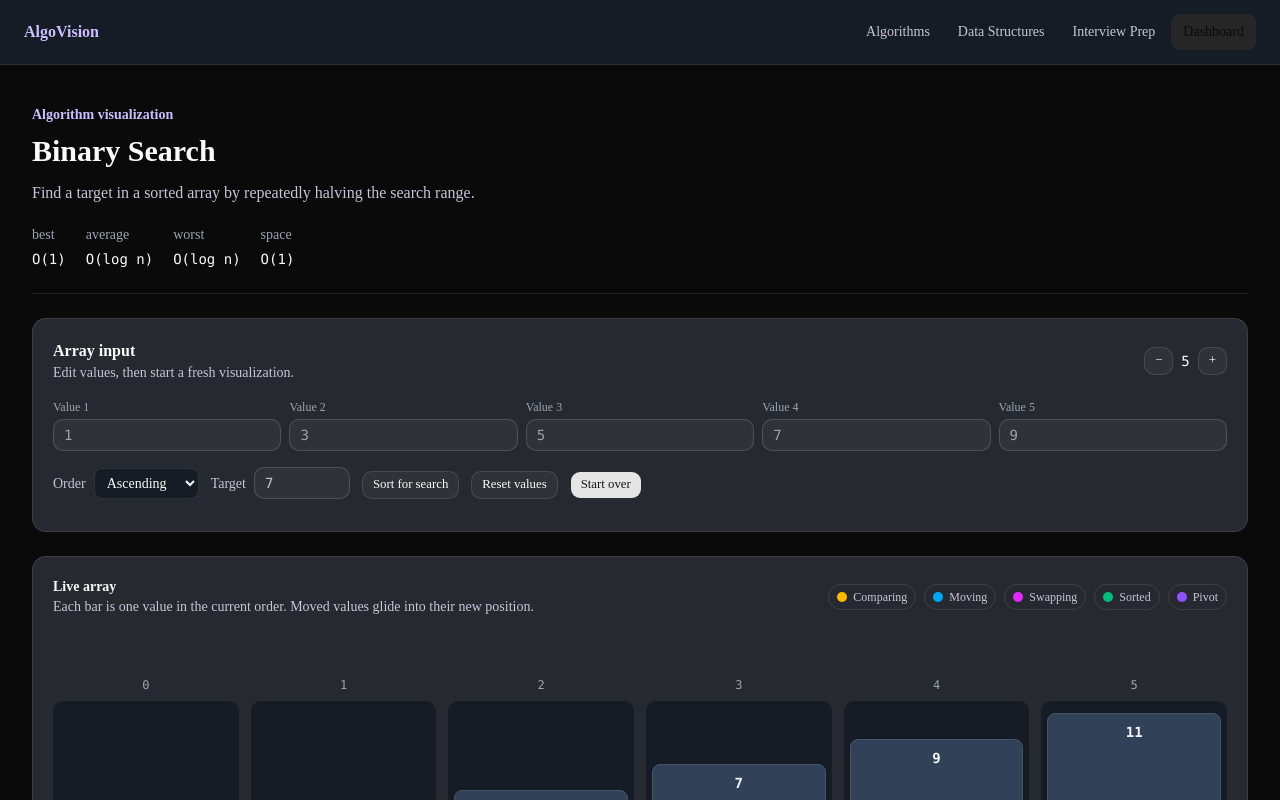
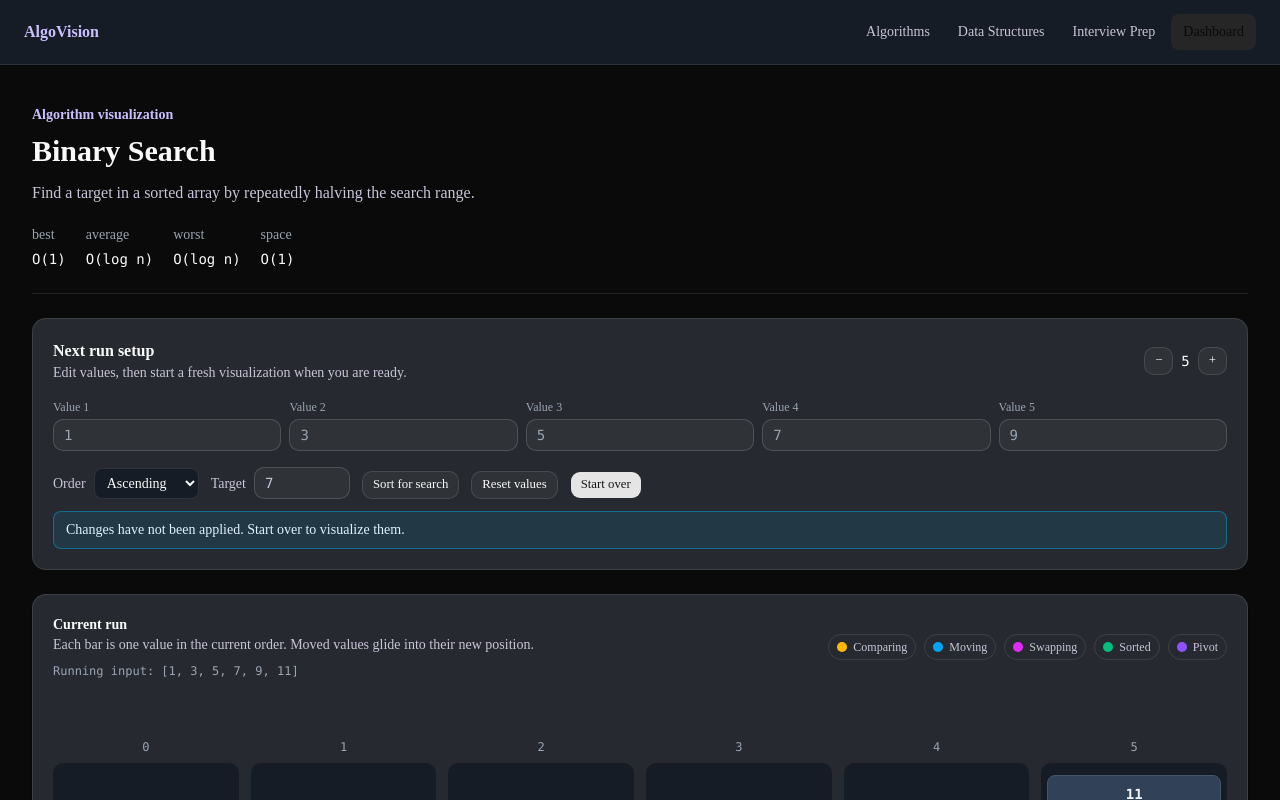
Before and after one commit to Shourov98/algo-vision, a Next.js app in the folder frontend/: page /algorithms/binary-search in a window 1280 px wide. Both pictures are taken after a click on the button "Remove array value". Shown: the top 800 px of the page. Built offline with nearby package versions, Linux system fonts and the light colour scheme; no server answers.

Commit message:
feat(visualization): clarify pending array runs

```diff
--- a/frontend/src/components/visualization/algorithm-visualizer.tsx
+++ b/frontend/src/components/visualization/algorithm-visualizer.tsx
@@ -9,7 +9,10 @@ import { ComplexityPanel } from "@/components/visualization/complexity-panel";
 import { CurrentStepPanel } from "@/components/visualization/current-step-panel";
 import { VisualizationControls } from "@/components/visualization/visualization-controls";
 import { ArrayAdapter } from "@/features/visualization/adapters/array-adapter";
-import type { ArrayRunConfiguration } from "@/features/visualization/array-run-configuration";
+import {
+  hasSameArrayRunConfiguration,
+  type ArrayRunConfiguration,
+} from "@/features/visualization/array-run-configuration";
 import type { AlgorithmEvent } from "@/features/visualization/events";
 import { reportAlgorithmCompletionBySlug } from "@/lib/api/progress";
 import { StepScheduler } from "@/features/visualization/player/step-scheduler";
@@ -41,6 +44,7 @@ export function AlgorithmVisualizer({ module, sources }: AlgorithmVisualizerProp
 function AlgorithmVisualizerInstance({ module, sources }: AlgorithmVisualizerProps) {
   const [language, setLanguage] = useState<SourceLanguage>("typescript");
   const [configuration, setConfiguration] = useState(() => createConfiguration(module));
+  const [activeConfiguration, setActiveConfiguration] = useState(() => createConfiguration(module));
   const store = useEngineStore();
   const load = useEngineStore((state) => state.load);
   const scheduler = useRef<StepScheduler | null>(null);
@@ -51,9 +55,8 @@ function AlgorithmVisualizerInstance({ module, sources }: AlgorithmVisualizerPro
   const status = isCurrentModule ? store.status : "idle";
 
   useEffect(() => {
-    const nextConfiguration = createConfiguration(module);
-    load(module, nextConfiguration.values, nextConfiguration);
-  }, [load, module]);
+    load(module, activeConfiguration.values, activeConfiguration);
+  }, [activeConfiguration, load, module]);
 
   useEffect(() => {
     scheduler.current = new StepScheduler({
@@ -82,6 +85,12 @@ function AlgorithmVisualizerInstance({ module, sources }: AlgorithmVisualizerPro
   }, [isCurrentModule, module.slug, status, store.sessionId]);
 
   const currentEvent = status === "idle" ? undefined : events[currentStep];
+  const hasPendingChanges = !hasSameArrayRunConfiguration(configuration, activeConfiguration);
+  const startConfiguration = (nextConfiguration: ArrayRunConfiguration) => {
+    const nextRun = { ...nextConfiguration, values: [...nextConfiguration.values] };
+    setConfiguration(nextRun);
+    setActiveConfiguration(nextRun);
+  };
   const input =
     isCurrentModule && Array.isArray(store.visualizationState)
       ? store.visualizationState
@@ -97,10 +106,13 @@ function AlgorithmVisualizerInstance({ module, sources }: AlgorithmVisualizerPro
       <ArrayInputPanel
         capabilities={module.capabilities}
         configuration={configuration}
+        hasPendingChanges={hasPendingChanges}
         onChange={setConfiguration}
-        onStart={() => load(module, configuration.values, configuration)}
+        onSortAndStart={startConfiguration}
+        onStart={() => startConfiguration(configuration)}
       />
       <ArrayVisualization
+        runValues={activeConfiguration.values}
         state={state}
         stepDuration={store.speed}
         {...(currentEvent ? { currentEvent } : {})}
--- a/frontend/src/components/visualization/array-input-panel.tsx
+++ b/frontend/src/components/visualization/array-input-panel.tsx
@@ -22,17 +22,25 @@ const ISSUE_MESSAGES = {
 export interface ArrayInputPanelProps {
   capabilities: ArrayModuleCapabilities;
   configuration: ArrayRunConfiguration;
+  hasPendingChanges: boolean;
   onChange(configuration: ArrayRunConfiguration): void;
   onStart(): void;
+  onSortAndStart(configuration: ArrayRunConfiguration): void;
 }
 
 export function ArrayInputPanel({
   capabilities,
   configuration,
+  hasPendingChanges,
   onChange,
   onStart,
+  onSortAndStart,
 }: ArrayInputPanelProps) {
   const validation = validateArrayRunConfiguration(configuration, capabilities);
+  const canSortAndStart =
+    capabilities.requiresSortedInput &&
+    validation.issues.length > 0 &&
+    validation.issues.every((issue) => issue === "unsorted_input");
   const updateValues = (values: number[]) => onChange({ ...configuration, values });
   const updateValue = (index: number, rawValue: string) => {
     const values = [...configuration.values];
@@ -48,9 +56,11 @@ export function ArrayInputPanel({
       <div className="flex flex-wrap items-center justify-between gap-3">
         <div>
           <h2 id="array-input-title" className="font-semibold text-foreground">
-            Array input
+            Next run setup
           </h2>
-          <p className="text-sm text-text-muted">Edit values, then start a fresh visualization.</p>
+          <p className="text-sm text-text-muted">
+            Edit values, then start a fresh visualization when you are ready.
+          </p>
         </div>
         <div className="flex items-center gap-2">
           <Button
@@ -145,6 +155,20 @@ export function ArrayInputPanel({
             Sort for search
           </Button>
         ) : null}
+        {canSortAndStart ? (
+          <Button
+            onClick={() =>
+              onSortAndStart({
+                ...configuration,
+                values: sortValuesForDirection(configuration.values, configuration.direction),
+              })
+            }
+            size="sm"
+            type="button"
+          >
+            Sort {configuration.direction} &amp; start
+          </Button>
+        ) : null}
         <Button
           onClick={() => updateValues(createDeterministicPreset(configuration.values.length))}
           size="sm"
@@ -160,6 +184,14 @@ export function ArrayInputPanel({
       <p aria-live="polite" className="mt-3 text-sm text-destructive">
         {validation.issues.map((issue) => ISSUE_MESSAGES[issue]).join(" ")}
       </p>
+      {hasPendingChanges ? (
+        <p
+          aria-live="polite"
+          className="mt-3 rounded-md border border-sky-400/40 bg-sky-400/10 px-3 py-2 text-sm text-sky-100"
+        >
+          Changes have not been applied. Start over to visualize them.
+        </p>
+      ) : null}
     </section>
   );
 }
--- a/frontend/src/components/visualization/array-visualization.tsx
+++ b/frontend/src/components/visualization/array-visualization.tsx
@@ -41,10 +41,12 @@ function barHeight(value: unknown, min: number, range: number) {
 
 export function ArrayVisualization({
   currentEvent,
+  runValues,
   state,
   stepDuration,
 }: {
   currentEvent?: AlgorithmEvent;
+  runValues?: readonly number[];
   state: ArrayState;
   stepDuration: number;
 }) {
@@ -96,10 +98,15 @@ export function ArrayVisualization({
     >
       <div className="mb-5 flex flex-wrap items-center justify-between gap-3">
         <div>
-          <p className="text-sm font-semibold text-foreground">Live array</p>
+          <p className="text-sm font-semibold text-foreground">Current run</p>
           <p className="text-sm text-text-muted">
             Each bar is one value in the current order. Moved values glide into their new position.
           </p>
+          {runValues ? (
+            <p className="mt-2 font-mono text-xs text-text-subtle">
+              Running input: [{runValues.join(", ")}]
+            </p>
+          ) : null}
         </div>
         <div aria-label="Visualization legend" className="flex flex-wrap gap-2 text-xs">
           {legend.map(({ label, status }) => (
--- a/frontend/src/features/visualization/array-run-configuration.ts
+++ b/frontend/src/features/visualization/array-run-configuration.ts
@@ -25,6 +25,18 @@ export type ArrayRunConfigurationIssue =
 export interface ArrayRunConfigurationValidation {
   valid: boolean;
   issues: ArrayRunConfigurationIssue[];
+}
+
+export function hasSameArrayRunConfiguration(
+  left: ArrayRunConfiguration,
+  right: ArrayRunConfiguration,
+) {
+  return (
+    left.direction === right.direction &&
+    left.target === right.target &&
+    left.values.length === right.values.length &&
+    left.values.every((value, index) => value === right.values[index])
+  );
 }
 
 export function createDeterministicPreset(itemCount: number): number[] {
```
Also changed, not shown: 2 other files (tests, documents, lock files or other folders).
